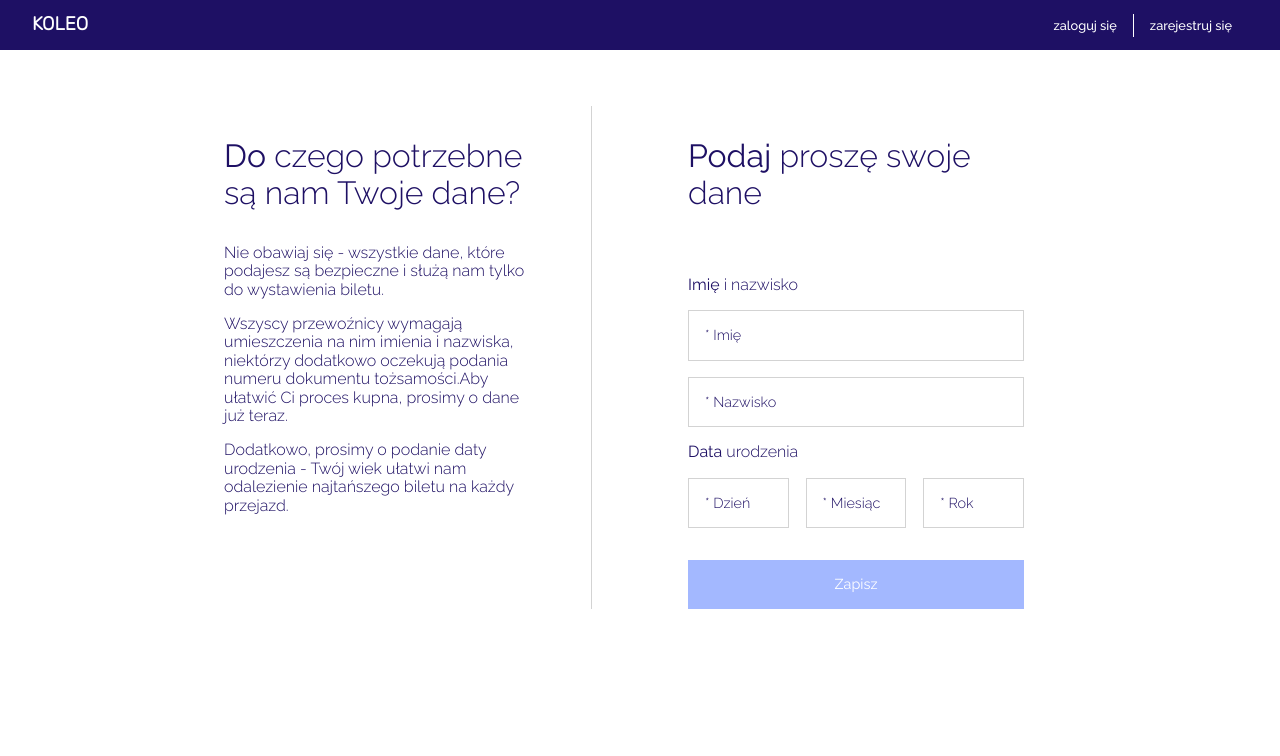
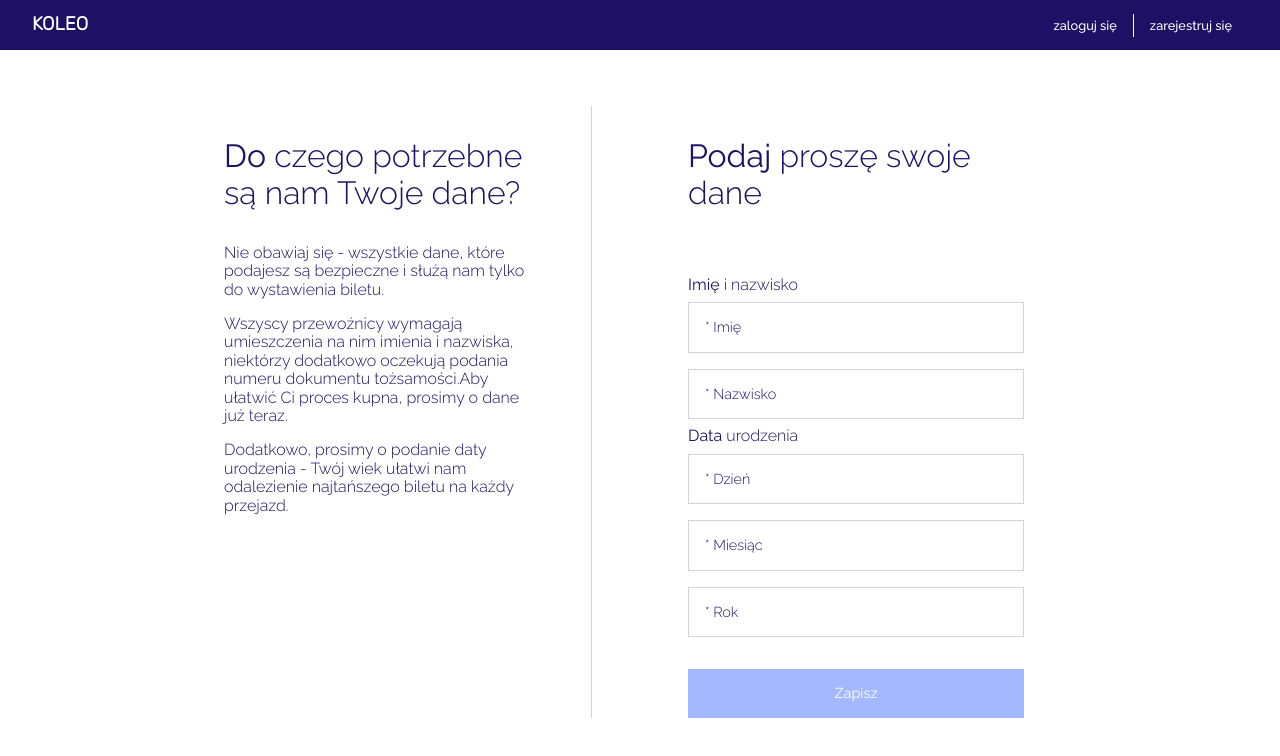
Before and after one commit to marcinwilkdev/koleo-clone-frontend, a React (Create React App) app: page /auth/set-data in a window 1280 px wide. Shown: the top 756 px of the page. Built offline with nearby package versions, Linux system fonts and the light colour scheme.

Commit message:
remove Form element completely from project

```diff
--- a/src/components/Auth/SetData/SetDataForm.tsx
+++ b/src/components/Auth/SetData/SetDataForm.tsx
@@ -1,6 +1,8 @@
 import React from "react";
 import useInput from "../../../hooks/use-input";
-import Form, { FormInputInterface } from "../../UI/Form/Form";
+import Button from "../../UI/Button/Button";
+import Input from "../../UI/Input/Input";
+import Title from "../../UI/Title/Title";
 
 import classes from "./styles/SetDataForm.module.css";
 
@@ -13,49 +15,36 @@ const SetDataForm: React.FC<Props> = ({}) => {
     const monthHook = useInput((value) => value.trim() !== "");
     const yearHook = useInput((value) => value.trim() !== "");
 
-    const inputs: FormInputInterface[] = [
-        {
-            name: "name",
-            hook: nameHook,
-            placeholder: "* Imię",
-            label: "Imię i nazwisko",
-        },
-        {
-            name: "lastName",
-            hook: lastNameHook,
-            placeholder: "* Nazwisko",
-        },
-        {
-            name: "day",
-            hook: dayHook,
-            type: "number",
-            placeholder: "* Dzień",
-            label: "Data urodzenia",
-            className: `${classes.date} ${classes.day}`
-        },
-        {
-            name: "month",
-            hook: monthHook,
-            placeholder: "* Miesiąc",
-            className: classes.date
-        },
-        {
-            name: "year",
-            hook: yearHook,
-            type: "number",
-            placeholder: "* Rok",
-            className: classes.date
-        },
-    ];
+    const isFormValid =
+        nameHook.isValid &&
+        lastNameHook.isValid &&
+        dayHook.isValid &&
+        monthHook.isValid &&
+        yearHook.isValid;
 
     return (
-        <Form
-            className={classes.form}
-            inputs={inputs}
-            submitLabel="Zapisz"
-            submitMethod="POST"
-            submitUrl=""
-        />
+        <form className={classes.form}>
+            <label htmlFor="name">
+                <Title title="Imię i nazwisko" />
+            </label>
+            <Input name="name" hook={nameHook} placeholder="* Imię" />
+            <Input
+                name="lastName"
+                hook={lastNameHook}
+                placeholder="* Nazwisko"
+            />
+            <label htmlFor="day">
+                <Title title="Data urodzenia" />
+            </label>
+            <div>
+                <Input name="day" hook={dayHook} placeholder="* Dzień" />
+                <Input name="month" hook={monthHook} placeholder="* Miesiąc" />
+                <Input name="year" hook={yearHook} placeholder="* Rok" />
+            </div>
+            <Button type="submit" disabled={!isFormValid}>
+                Zapisz
+            </Button>
+        </form>
     );
 };
 
--- a/src/components/UI/Form/Form.tsx
+++ /dev/null
@@ -1,87 +0,0 @@
-import React, { Fragment } from "react";
-import useHttp from "../../../hooks/use-http";
-import Button from "../Button/Button";
-import Input, { InputInterface } from "../Input/Input";
-import Title from "../Title/Title";
-
-import classes from "./styles/Form.module.css";
-
-export interface FormInputInterface extends InputInterface {
-    label?: string;
-}
-
-interface Props {
-    className?: string;
-    inputs: FormInputInterface[];
-    submitLabel: string;
-    submitUrl: string;
-    submitMethod: string;
-    afterSubmitCallback?: (data: any) => void;
-}
-
-const Form: React.FC<Props> = ({
-    className,
-    inputs,
-    submitLabel,
-    submitUrl,
-    submitMethod,
-    afterSubmitCallback,
-}) => {
-    const { sendRequest } = useHttp();
-
-    const isFormValid = inputs.reduce(
-        (prev, curr) => prev && curr.hook.isValid,
-        true
-    );
-
-    const submitHandler: React.FormEventHandler<HTMLFormElement> = async (
-        event
-    ) => {
-        event.preventDefault();
-
-        if (!isFormValid) return;
-
-        let body: any = {};
-
-        inputs.forEach((input) => (body[input.name] = input.hook.value));
-
-        const data = await sendRequest(submitUrl, submitMethod, body);
-
-        inputs.forEach((input) => input.hook.reset());
-
-        if (afterSubmitCallback) afterSubmitCallback(data);
-    };
-
-    let compiledClassName = classes.form;
-
-    if (className) {
-        compiledClassName += " " + className;
-    }
-
-    return (
-        <form onSubmit={submitHandler} className={compiledClassName}>
-            {inputs.map((input) => (
-                <Fragment>
-                    {input.label ? (
-                        <label htmlFor={input.name}>
-                            <Title title={input.label} />
-                        </label>
-                    ) : null}
-                    <Input
-                        key={input.name}
-                        className={input.className}
-                        name={input.name}
-                        type={input.type}
-                        placeholder={input.placeholder}
-                        hook={input.hook}
-                    />
-                </Fragment>
-            ))}
-            <Button type="submit" disabled={!isFormValid}>
-                {submitLabel}
-            </Button>
-        </form>
-    );
-};
-
-export default Form;
--- a/src/components/UI/Form/styles/Form.module.css
+++ /dev/null
@@ -1,5 +0,0 @@
-.form label {
-    display: block;
-
-    margin: 0.5rem 0;
-}
```
